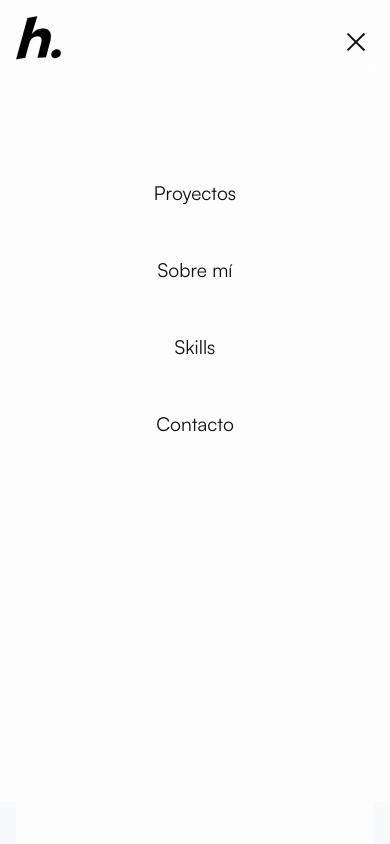
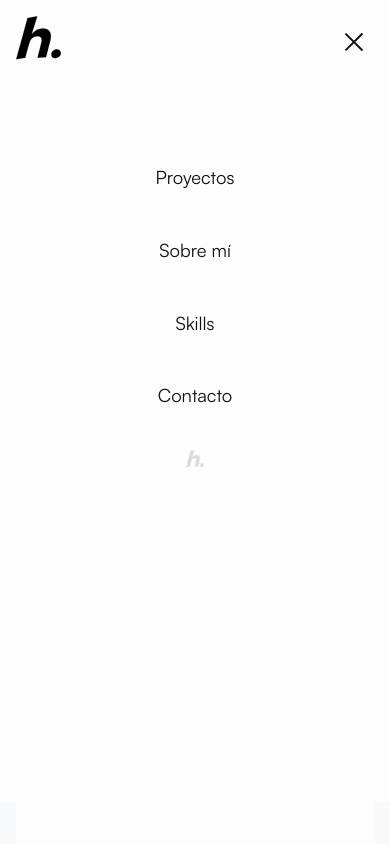
Before and after one commit to HuilenPe/Huilen-Portfolio, a React (Vite) app: page / in a window 390 px wide. Both pictures are taken after a click on the button "Abrir menú". Shown: the top 844 px of the page. Built offline with nearby package versions, Linux system fonts and the light colour scheme.

Commit message:
efine mobile navigation accessibility

```diff
--- a/src/components/Layout/Header/header.jsx
+++ b/src/components/Layout/Header/header.jsx
@@ -10,6 +10,10 @@ function Header() {
   // lock body scroll when menu is open
   useEffect(() => {
     document.body.style.overflow = isOpen ? "hidden" : "auto"
+
+    return () => {
+      document.body.style.overflow = "auto"
+    }
   }, [isOpen])
 
   // close mobile menu on desktop
@@ -27,10 +31,26 @@ function Header() {
     }
   }, [])
 
+  // close mobile menu with Escape
+  useEffect(() => {
+    function handleKeyDown(e) {
+      if (e.key === "Escape") {
+        setIsOpen(false)
+      }
+    }
+
+    if (isOpen) {
+      window.addEventListener("keydown", handleKeyDown)
+    }
+
+    return () => {
+      window.removeEventListener("keydown", handleKeyDown)
+    }
+  }, [isOpen])
+
   return (
     <header className={styles.header}>
       <div className={styles.container}>
-
         {/* logo */}
         <div className={styles.logo}>
           <svg
@@ -39,13 +59,14 @@ function Header() {
             width="100%"
             height="100%"
             fill="none"
-                        xmlns="http://www.w3.org/2000/svg">
-
+            xmlns="http://www.w3.org/2000/svg"
+          >
             {/* h */}
             <path
               ref={hRef}
               className={`${logoStyles.path} ${logoStyles.hStart}`}
-                            d="M174.5 1.5L94.5 16.5L1.5 355.5L77 341.5C79 330.3 105.594 228.5 115 207C120.833 193.667 141.8 167 179 167C216.2 167 212.833 205 206.5 224L176.5 341.5L246 337.5L283 196.5C295 139 273.5 108.995 232.5 103.5C184 97 150.5 123.5 128.5 149.5L174.5 1.5Z" fill="black"
+              d="M174.5 1.5L94.5 16.5L1.5 355.5L77 341.5C79 330.3 105.594 228.5 115 207C120.833 193.667 141.8 167 179 167C216.2 167 212.833 205 206.5 224L176.5 341.5L246 337.5L283 196.5C295 139 273.5 108.995 232.5 103.5C184 97 150.5 123.5 128.5 149.5L174.5 1.5Z"
+              fill="black"
               stroke="black"
             />
 
@@ -60,18 +81,29 @@ function Header() {
           </svg>
         </div>
 
-                {/* nav desktop (visible desde 768px)*/}
-                <nav className={styles.nav}>
-                    <a href="#projects" className={styles.menuLink}>Proyectos</a>
-                    <a href="#about" className={styles.menuLink}>Sobre mí</a>
-                    <a href="#skills" className={styles.menuLink}>Skills</a>
-                    <a href="#contact" className={styles.menuLink}>Contacto</a>
+        {/* nav desktop */}
+        <nav className={styles.nav} aria-label="Menú principal">
+          <a href="#projects" className={styles.menuLink}>
+            Proyectos
+          </a>
+          <a href="#about" className={styles.menuLink}>
+            Sobre mí
+          </a>
+          <a href="#skills" className={styles.menuLink}>
+            Skills
+          </a>
+          <a href="#contact" className={styles.menuLink}>
+            Contacto
+          </a>
         </nav>
 
-                {/* burger (solo mobile) */}
+        {/* burger mobile */}
         <button
+          type="button"
           className={`${styles.burger} ${isOpen ? styles.burgerOpen : ""}`}
-                    aria-label="Menu"
+          aria-label={isOpen ? "Cerrar menú" : "Abrir menú"}
+          aria-expanded={isOpen}
+          aria-controls="mobile-menu"
           onClick={() => setIsOpen(!isOpen)}
         >
           <span></span>
@@ -81,14 +113,66 @@ function Header() {
 
         {/* nav mobile */}
         {isOpen && (
-                    <nav className={styles.mobileNav}>
-                        <a href="#projects" className={styles.burgerMenu} onClick={() => setIsOpen(false)}>Proyectos</a>
-                        <a href="#about" className={styles.burgerMenu} onClick={() => setIsOpen(false)}>Sobre mí</a>
-                        <a href="#skills" className={styles.burgerMenu} onClick={() => setIsOpen(false)}>Skills</a>
-                        <a href="#contact" className={styles.burgerMenu} onClick={() => setIsOpen(false)}>Contacto</a>
+          <nav
+            id="mobile-menu"
+            className={styles.mobileNav}
+            aria-label="Menú principal mobile"
+          >
+            <a
+              href="#projects"
+              className={styles.burgerMenu}
+              onClick={() => setIsOpen(false)}
+            >
+              Proyectos
+            </a>
+
+            <a
+              href="#about"
+              className={styles.burgerMenu}
+              onClick={() => setIsOpen(false)}
+            >
+              Sobre mí
+            </a>
+
+            <a
+              href="#skills"
+              className={styles.burgerMenu}
+              onClick={() => setIsOpen(false)}
+            >
+              Skills
+            </a>
+
+            <a
+              href="#contact"
+              className={styles.burgerMenu}
+              onClick={() => setIsOpen(false)}
+            >
+              Contacto
+            </a>
+
+            <div className={styles.mobileSignature}>
+  <svg
+    viewBox="0 0 369 420"
+    fill="none"
+    xmlns="http://www.w3.org/2000/svg"
+  >
+    {/* h */}
+    <path
+      className={styles.mobileH}
+      d="M174.5 1.5L94.5 16.5L1.5 355.5L77 341.5C79 330.3 105.594 228.5 115 207C120.833 193.667 141.8 167 179 167C216.2 167 212.833 205 206.5 224L176.5 341.5L246 337.5L283 196.5C295 139 273.5 108.995 232.5 103.5C184 97 150.5 123.5 128.5 149.5L174.5 1.5Z"
+      fill="black"
+    />
+
+    {/* dot */}
+    <path
+      className={styles.mobileDot}
+      d="M365.5 293.5C346.5 252 286.5 280 289.5 318.5C291.5 341.5 311 353.5 341.5 341C365.9 331 371 310 365.5 293.5Z"
+      fill="black"
+    />
+  </svg>
+</div>
           </nav>
         )}
-
       </div>
     </header>
   )
--- a/src/components/Layout/Header/header.module.css
+++ b/src/components/Layout/Header/header.module.css
@@ -31,7 +31,7 @@
   gap: 4px;
 }
 
-/* NAV (oculto en mobile) */
+/* NAV DESKTOP */
 .nav {
   display: none;
 }
@@ -44,6 +44,13 @@
   background: none;
   border: none;
   cursor: pointer;
+  padding: 0.5rem;
+}
+
+.burger:focus-visible {
+  outline: 2px solid var(--text-main);
+  outline-offset: 6px;
+  border-radius: 999px;
 }
 
 .burger span {
@@ -53,7 +60,7 @@
   background: var(--text-main);
 }
 
-/* abierto */
+/* BURGER OPEN */
 .burgerOpen span:nth-child(1) {
   transform: rotate(45deg) translate(5px, 5px);
 }
@@ -66,6 +73,7 @@
   transform: rotate(-45deg) translate(5px, -5px);
 }
 
+/* MOBILE MENU */
 .mobileNav {
   position: absolute;
   top: 100%;
@@ -77,16 +85,75 @@
   align-items: center;
 
   height: calc(100vh - 80px);
-  gap: 3rem;
-  padding: 6rem;
+  gap: 1.8rem;
+  padding: 4.5rem 2rem 4rem;
 
   background: var(--bg-light);
+
+  overscroll-behavior: contain;
+  animation: mobileMenuFade 0.28s ease;
 }
 
-.mobileNav a {
+.burgerMenu {
   text-decoration: none;
   color: var(--text-main);
-  font-size: 1.2rem;
+  font-size: 1.15rem;
+  line-height: 1;
+  padding: 0.5rem 1rem;
+  min-height: 44px;
+  display: flex;
+  align-items: center;
+}
+
+.burgerMenu:focus-visible {
+  outline: 2px solid var(--text-main);
+  outline-offset: 6px;
+  border-radius: 999px;
+}
+
+.mobileSignature {
+  width: 18px;
+  margin-top: 0.2rem;
+  opacity: 0.14;
+}
+
+.mobileSignature svg {
+  width: 100%;
+  height: auto;
+  overflow: visible;
+}
+
+.mobileH {
+  opacity: 0;
+  transform: translateY(-18px);
+  animation: mobileLogoIn 0.5s ease forwards;
+  animation-delay: 0.15s;
+}
+
+.mobileDot {
+  opacity: 0;
+  transform: translateY(-8px);
+  animation: mobileLogoIn 0.6s ease forwards;
+  animation-delay: 0.32s;
+}
+
+@keyframes mobileLogoIn {
+  to {
+    opacity: 1;
+    transform: translateY(0);
+  }
+}
+
+@keyframes mobileMenuFade {
+  from {
+    opacity: 0;
+    transform: translateY(-6px);
+  }
+
+  to {
+    opacity: 1;
+    transform: translateY(0);
+  }
 }
 
 /* DESKTOP */
@@ -95,7 +162,6 @@
     width: min(100% - 4rem, 1200px);
   }
 
-/* Mostrar menú */
   .nav {
     display: flex;
     gap: 2rem;
@@ -128,7 +194,6 @@
     width: 100%;
   }
 
-/* Ocultar burger */
   .burger {
     display: none;
   }
--- a/src/sections/Projects/Projects.jsx
+++ b/src/sections/Projects/Projects.jsx
@@ -8,7 +8,7 @@ function Projects() {
     return (
         <section id="projects" className={styles.section}>
             <div className="container">
-                <h2 className={styles.title}>Proyectos</h2>
+                <h2 className={styles.title}>Frontend & UI/UX</h2>
 
                 {/* Grid de tarjetas */}
                 <div className={styles.grid}>
```
Lines whose indentation alone changed are shown as unchanged.
